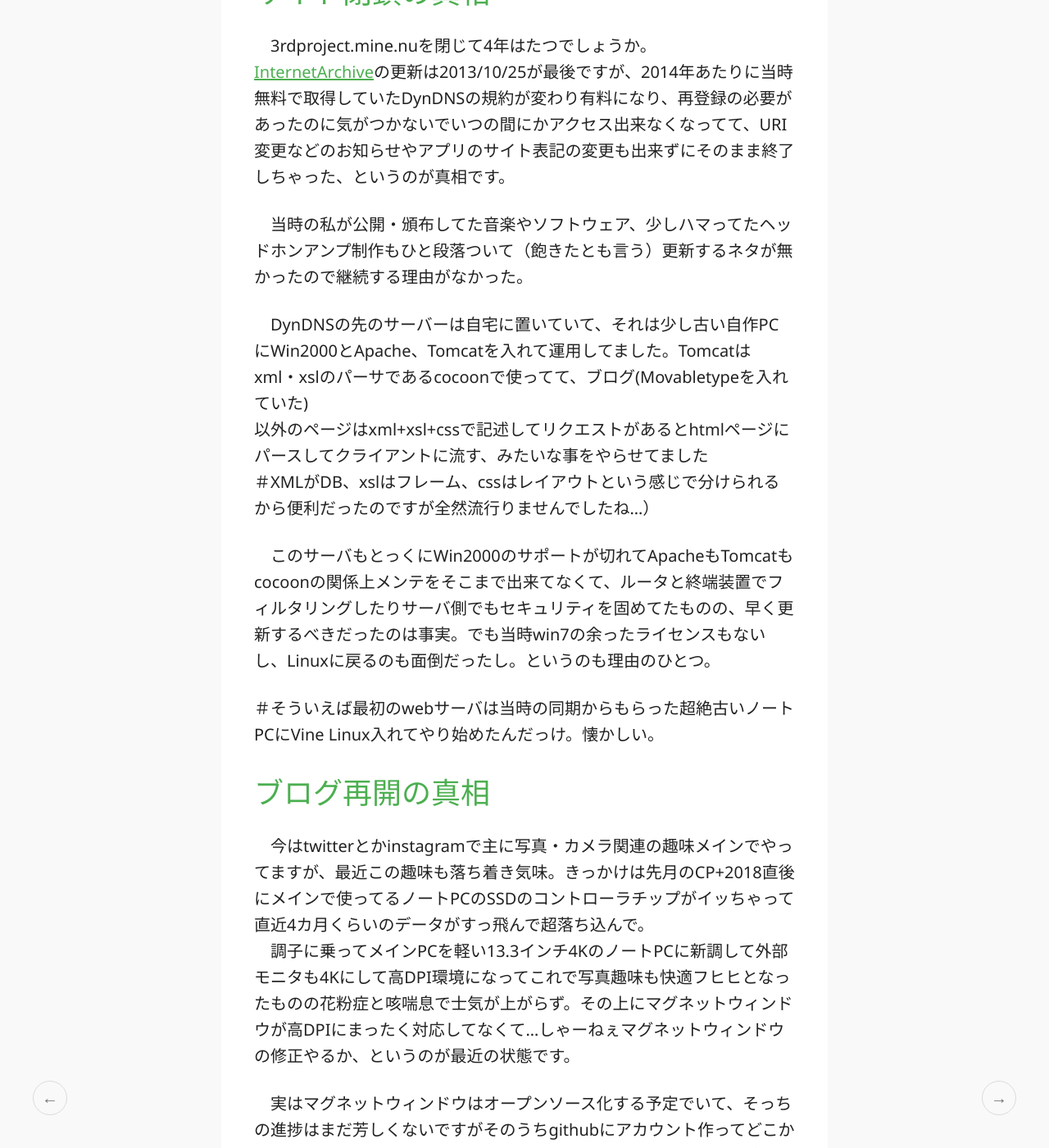
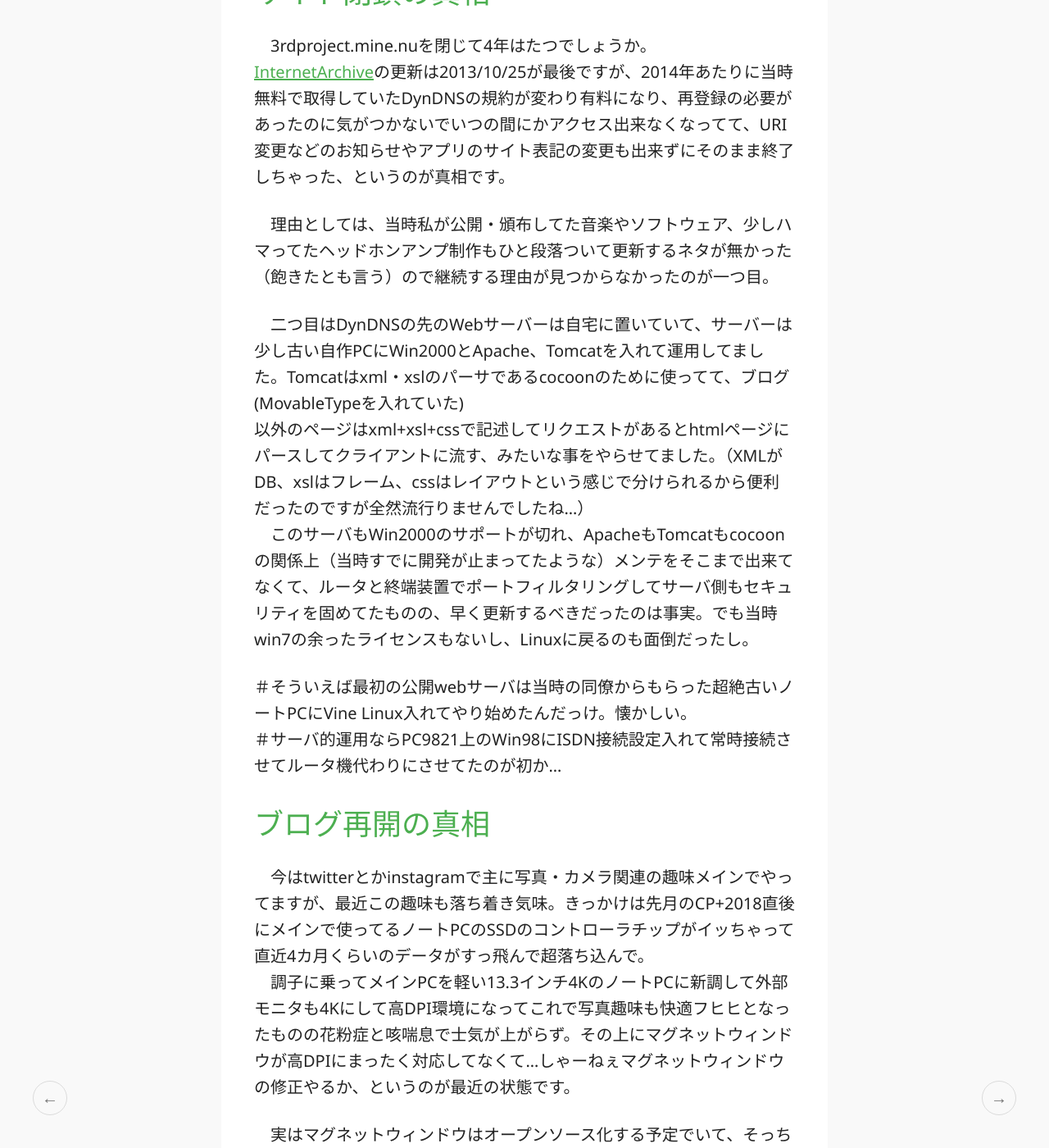
Before and after one commit to marksard/marksard.github.io, a Jekyll site: the page built from _posts/2018-04-23-fouryears-ago.markdown, in a window 1280 px wide and 1400 px high, scrolled down 513 px. Shown: the whole window at 82% size. Built offline with Jekyll 4.4.1, drawn with Linux system fonts in a browser that asks for light colours; some web fonts are replaced.

Commit message:
[update]

```diff
--- a/_posts/2018-04-23-fouryears-ago.markdown
+++ b/_posts/2018-04-23-fouryears-ago.markdown
@@ -6,24 +6,26 @@ tag: [other, network]
 ---
 
 # サイト閉鎖の真相
+
 　3rdproject.mine.nuを閉じて4年はたつでしょうか。
 [InternetArchive](https://web.archive.org/web/*/http://3rdproject.mine.nu/)の更新は2013/10/25が最後ですが、2014年あたりに当時無料で取得していたDynDNSの規約が変わり有料になり、再登録の必要があったのに気がつかないでいつの間にかアクセス出来なくなってて、URI変更などのお知らせやアプリのサイト表記の変更も出来ずにそのまま終了しちゃった、というのが真相です。
 
-　当時の私が公開・頒布してた音楽やソフトウェア、少しハマってたヘッドホンアンプ制作もひと段落ついて（飽きたとも言う）更新するネタが無かったので継続する理由がなかった。
+　理由としては、当時私が公開・頒布してた音楽やソフトウェア、少しハマってたヘッドホンアンプ制作もひと段落ついて更新するネタが無かった（飽きたとも言う）ので継続する理由が見つからなかったのが一つ目。
 
-　DynDNSの先のサーバーは自宅に置いていて、それは少し古い自作PCにWin2000とApache、Tomcatを入れて運用してました。Tomcatはxml・xslのパーサであるcocoonで使ってて、ブログ(Movabletypeを入れていた)
-以外のページはxml+xsl+cssで記述してリクエストがあるとhtmlページにパースしてクライアントに流す、みたいな事をやらせてました
-＃XMLがDB、xslはフレーム、cssはレイアウトという感じで分けられるから便利だったのですが全然流行りませんでしたね…）
+　二つ目はDynDNSの先のWebサーバーは自宅に置いていて、サーバーは少し古い自作PCにWin2000とApache、Tomcatを入れて運用してました。Tomcatはxml・xslのパーサであるcocoonのために使ってて、ブログ(MovableTypeを入れていた)
+以外のページはxml+xsl+cssで記述してリクエストがあるとhtmlページにパースしてクライアントに流す、みたいな事をやらせてました。（XMLがDB、xslはフレーム、cssはレイアウトという感じで分けられるから便利だったのですが全然流行りませんでしたね…）
+　このサーバもWin2000のサポートが切れ、ApacheもTomcatもcocoonの関係上（当時すでに開発が止まってたような）メンテをそこまで出来てなくて、ルータと終端装置でポートフィルタリングしてサーバ側もセキュリティを固めてたものの、早く更新するべきだったのは事実。でも当時win7の余ったライセンスもないし、Linuxに戻るのも面倒だったし。
 
-　このサーバもとっくにWin2000のサポートが切れてApacheもTomcatもcocoonの関係上メンテをそこまで出来てなくて、ルータと終端装置でフィルタリングしたりサーバ側でもセキュリティを固めてたものの、早く更新するべきだったのは事実。でも当時win7の余ったライセンスもないし、Linuxに戻るのも面倒だったし。というのも理由のひとつ。
-
-＃そういえば最初のwebサーバは当時の同期からもらった超絶古いノートPCにVine Linux入れてやり始めたんだっけ。懐かしい。
+＃そういえば最初の公開webサーバは当時の同僚からもらった超絶古いノートPCにVine Linux入れてやり始めたんだっけ。懐かしい。
+＃サーバ的運用ならPC9821上のWin98にISDN接続設定入れて常時接続させてルータ機代わりにさせてたのが初か…
 
 # ブログ再開の真相
+
 　今はtwitterとかinstagramで主に写真・カメラ関連の趣味メインでやってますが、最近この趣味も落ち着き気味。きっかけは先月のCP+2018直後にメインで使ってるノートPCのSSDのコントローラチップがイッちゃって直近4カ月くらいのデータがすっ飛んで超落ち込んで。
 　調子に乗ってメインPCを軽い13.3インチ4KのノートPCに新調して外部モニタも4Kにして高DPI環境になってこれで写真趣味も快適フヒヒとなったものの花粉症と咳喘息で士気が上がらず。その上にマグネットウィンドウが高DPIにまったく対応してなくて…しゃーねぇマグネットウィンドウの修正やるか、というのが最近の状態です。
 
 　実はマグネットウィンドウはオープンソース化する予定でいて、そっちの進捗はまだ芳しくないですがそのうちgithubにアカウント作ってどこかにページを用意して…と考えていたので、githubアカウントとこのブログはマグネットウィンドウのオープンソース化に向けたついでの学習の企画でもあったり。
 
 # これから
+
 　昔みたいな一極集中はもう流行らないので、ツイッタにはつぶやいたり写真のっける、インスタやcotenには写真のっける、Qiitaには技術ネタを書く、このブログにはこぼれ話やつぶやくには長いログを残す、みたいな使い分けをする予定です。
```
